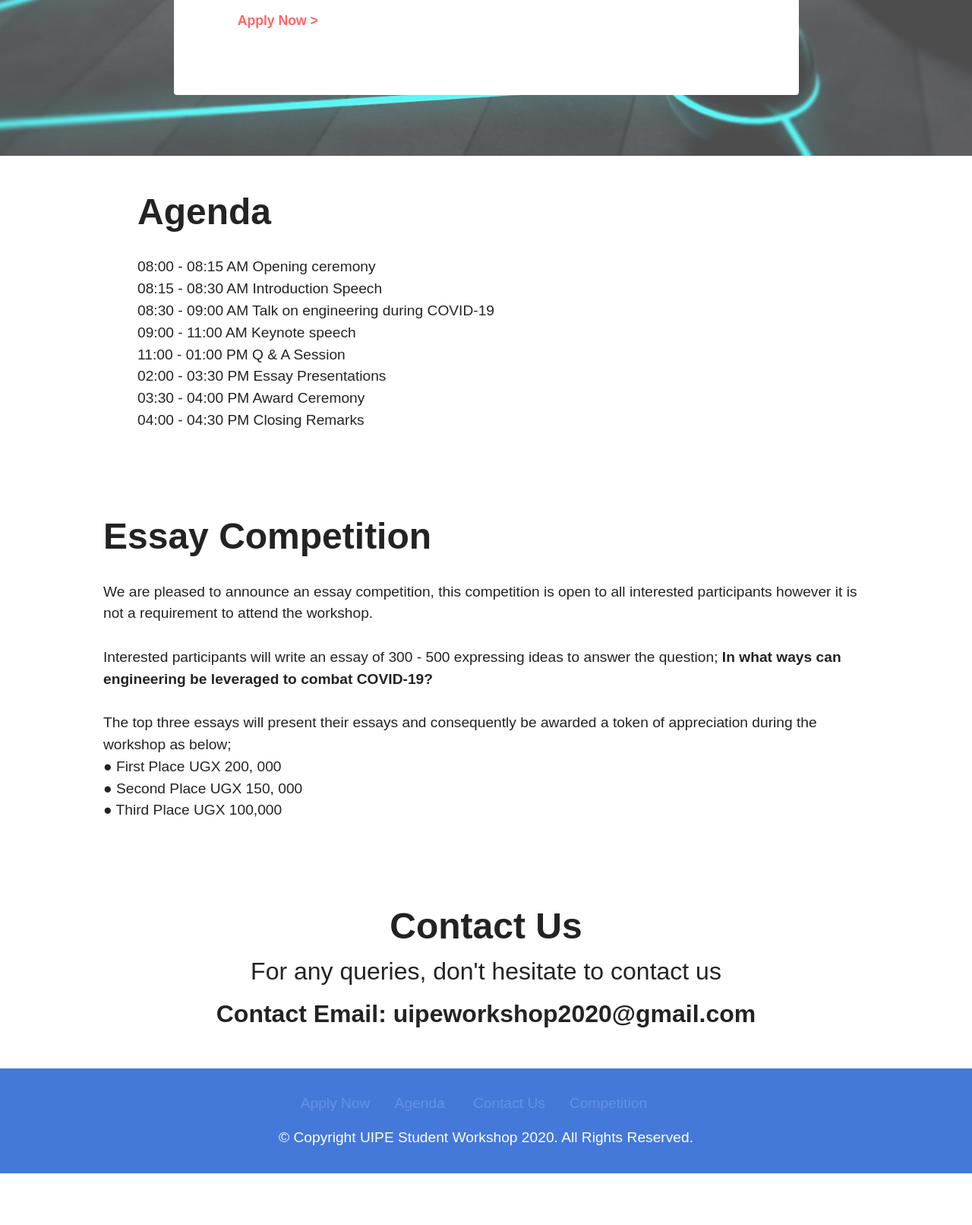
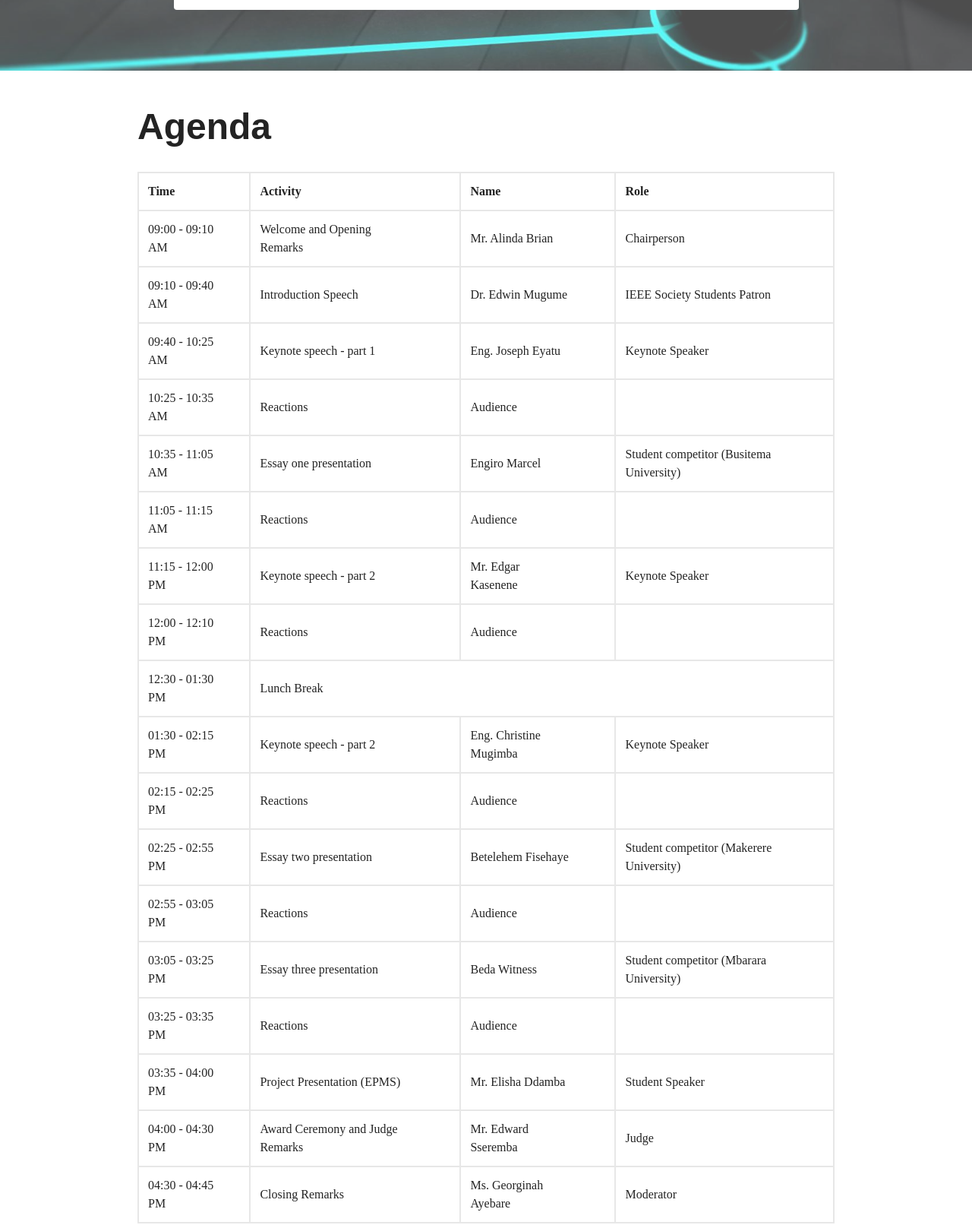
Before and after one commit to students-workshop/conference, a plain HTML site: page index.html in a window 1280 px wide. Shown: the part 687-2299 px from the top of the page at 76% size. Before the commit the page ends 2231 px from the top, so only its background shows below. Drawn offline with Linux system fonts and the light colour scheme; a web font is replaced by a local one.

Commit message:
Update content

```diff
--- a/index.html
+++ b/index.html
@@ -74,8 +74,7 @@
                         <h3 class="card-title mbr-fonts-style" style="color:blue">October 23rd, 2020</h3>
                         <p class="mbr-text mbr-fonts-style display-7">COVID-19 has radically changed the world as we understand it, requiring us to rapidly adapt to the new world we live in. Engineering among other fields is one of the fronts being leveraged to combat this threat. In this spirit, this students’ workshop is themed around COVID-19 and how, we as engineering students, can play a role in addressing the challenges created by COVID-19. We invite students from around the country to attend this workshop and share ideas on how they can use the skills they have attained thus far to make the best of this time and looking forward post-COVID-19.</p>
                         <br />
-                        <p class="mbr-text mbr-fonts-style display-7">The workshop
-                        <div class="mbr-section-btn mt-3"><a class="btn btn-secondary-outline display-4" href="https://docs.google.com/forms/d/e/1FAIpQLSfYw9r-38nIrZdZHqWwLQeWlBFThgNhlbnftJjZPXnUt2yYYw/viewform">Apply Now &gt;</a></div>
+                        <!-- <div class="mbr-section-btn mt-3"><a class="btn btn-secondary-outline display-4" href="https://docs.google.com/forms/d/e/1FAIpQLSfYw9r-38nIrZdZHqWwLQeWlBFThgNhlbnftJjZPXnUt2yYYw/viewform">Apply Now &gt;</a></div> -->
                     </div>
                 </div>
             </div>
@@ -92,20 +91,141 @@
                 <h4 class="mbr-section-subtitle mbr-fonts-style mb-4 display-2"><strong>
                     Agenda
                 </strong></h4>
-                <p class="mbr-text mbr-fonts-style display-7">08:00 - 08:15 AM    Opening ceremony
-                <br>08:15 - 08:30 AM    Introduction Speech
-                <br>08:30 - 09:00 AM   Talk on engineering during COVID-19
-                <br>09:00 - 11:00 AM    Keynote speech
-                <br>11:00 - 01:00 PM    Q &amp; A Session
-                <br>02:00 - 03:30 PM   Essay Presentations
-                <br>03:30 - 04:00 PM   Award Ceremony
-                <br>04:00 - 04:30 PM   Closing Remarks&nbsp;</p>
+<style type="text/css">
+table, th, td {
+border: 2px solid #e7e7e7 !important;
+padding: 12px;}
+table {
+    width: 100%;
+    border-collapse: collapse;}
+table {
+        background-color: transparent;
+}
+</style>
+<table>
+<thead>
+  <tr>
+    <th>Time</th>
+    <th>Activity</th>
+    <th>Name</th>
+    <th>Role</th>
+  </tr>
+</thead>
+<tbody>
+  <tr>
+    <td>09:00 - 09:10<br>AM</td>
+    <td>Welcome and Opening<br>Remarks</td>
+    <td>Mr. Alinda Brian</td>
+    <td>Chairperson</td>
+  </tr>
+  <tr>
+    <td>09:10 - 09:40<br>AM</td>
+    <td>Introduction Speech</td>
+    <td>Dr. Edwin Mugume</td>
+    <td>IEEE Society Students Patron</td>
+  </tr>
+  <tr>
+    <td>09:40 - 10:25<br>AM</td>
+    <td>Keynote speech - part 1</td>
+    <td>Eng. Joseph Eyatu</td>
+    <td>Keynote Speaker</td>
+  </tr>
+  <tr>
+    <td>10:25 - 10:35<br>AM</td>
+    <td>Reactions</td>
+    <td>Audience</td>
+    <td></td>
+  </tr>
+  <tr>
+    <td>10:35 - 11:05<br>AM</td>
+    <td>Essay one presentation</td>
+    <td>Engiro Marcel</td>
+    <td>Student competitor (Busitema<br>University)</td>
+  </tr>
+  <tr>
+    <td>11:05 - 11:15<br>AM</td>
+    <td>Reactions</td>
+    <td>Audience</td>
+    <td></td>
+  </tr>
+  <tr>
+    <td>11:15 - 12:00<br>PM</td>
+    <td>Keynote speech - part 2</td>
+    <td>Mr. Edgar<br>Kasenene</td>
+    <td>Keynote Speaker</td>
+  </tr>
+  <tr>
+    <td>12:00 - 12:10<br>PM</td>
+    <td>Reactions</td>
+    <td>Audience</td>
+    <td></td>
+  </tr>
+  <tr>
+    <td>12:30 - 01:30<br>PM</td>
+    <td colspan="3">Lunch Break</td>
+  </tr>
+  <tr>
+    <td>01:30 - 02:15<br>PM</td>
+    <td>Keynote speech - part 2</td>
+    <td>Eng. Christine<br>Mugimba</td>
+    <td>Keynote Speaker</td>
+  </tr>
+  <tr>
+    <td>02:15 - 02:25<br>PM</td>
+    <td>Reactions</td>
+    <td>Audience</td>
+    <td></td>
+  </tr>
+  <tr>
+    <td>02:25 - 02:55<br>PM</td>
+    <td>Essay two presentation</td>
+    <td>Betelehem Fisehaye</td>
+    <td>Student competitor (Makerere<br>University)</td>
+  </tr>
+  <tr>
+    <td>02:55 - 03:05<br>PM</td>
+    <td>Reactions</td>
+    <td>Audience</td>
+    <td></td>
+  </tr>
+  <tr>
+    <td>03:05 - 03:25<br>PM</td>
+    <td>Essay three presentation</td>
+    <td>Beda Witness</td>
+    <td>Student competitor (Mbarara<br>University)</td>
+  </tr>
+  <tr>
+    <td>03:25 - 03:35<br>PM</td>
+    <td>Reactions</td>
+    <td>Audience</td>
+    <td></td>
+  </tr>
+  <tr>
+    <td>03:35 - 04:00<br>PM</td>
+    <td>Project Presentation (EPMS)</td>
+    <td>Mr. Elisha Ddamba</td>
+    <td>Student Speaker</td>
+  </tr>
+  <tr>
+    <td>04:00 - 04:30<br>PM</td>
+    <td>Award Ceremony and Judge<br>Remarks</td>
+    <td>Mr. Edward<br>Sseremba</td>
+    <td>Judge</td>
+  </tr>
+  <tr>
+    <td>04:30 - 04:45<br>PM</td>
+    <td>Closing Remarks</td>
+    <td>Ms. Georginah<br>Ayebare</td>
+    <td>Moderator</td>
+  </tr>
+</tbody>
+</table>
             </div>
         </div>
     </div>
 </section>
 
-<section class="content5 cid-saVAEDbHGj" id="content5-4">
+<!-- <section class="content5 cid-saVAEDbHGj" id="content5-4">
 
     <div class="container-fluid">
         <div class="row justify-content-center">
@@ -121,7 +241,7 @@
             </div>
         </div>
     </div>
-</section>
+</section> -->
 
 <section class="form5 cid-saVPyuO7Tm" id="form5-9">
 
```
